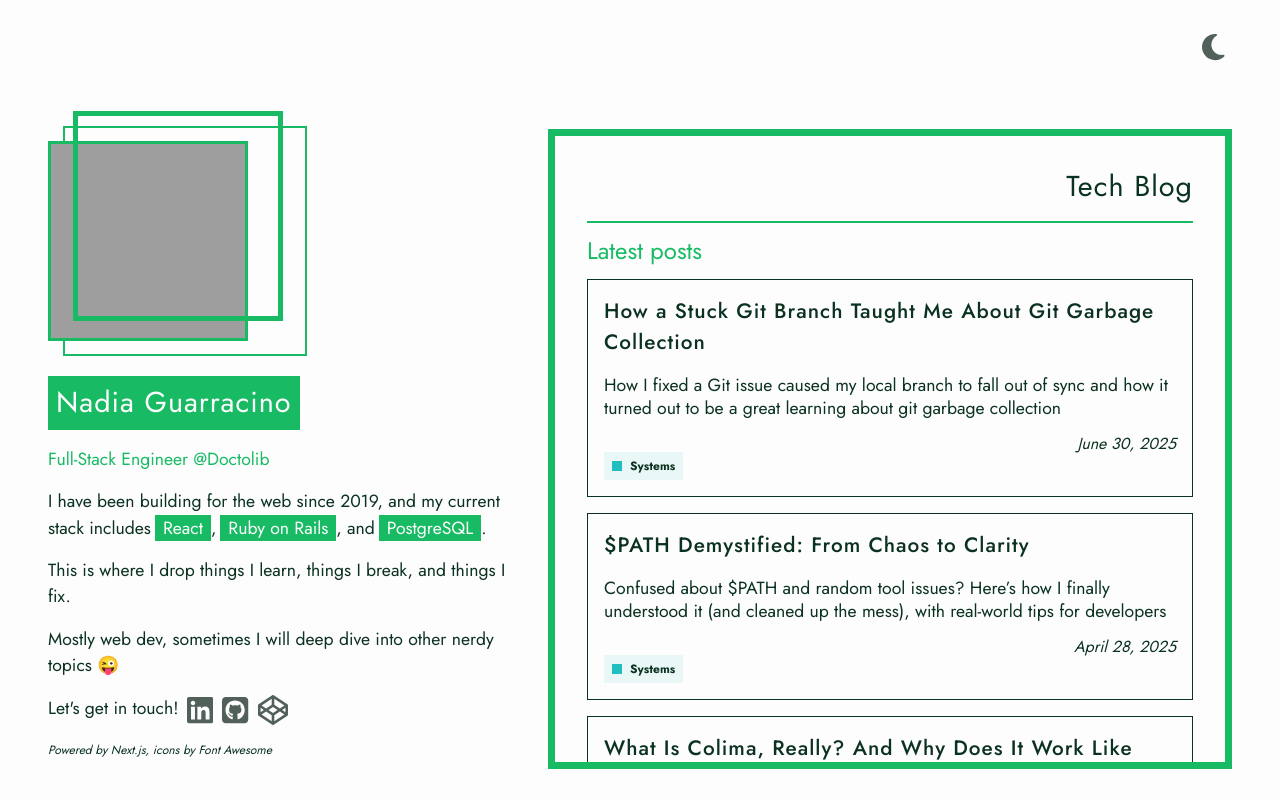
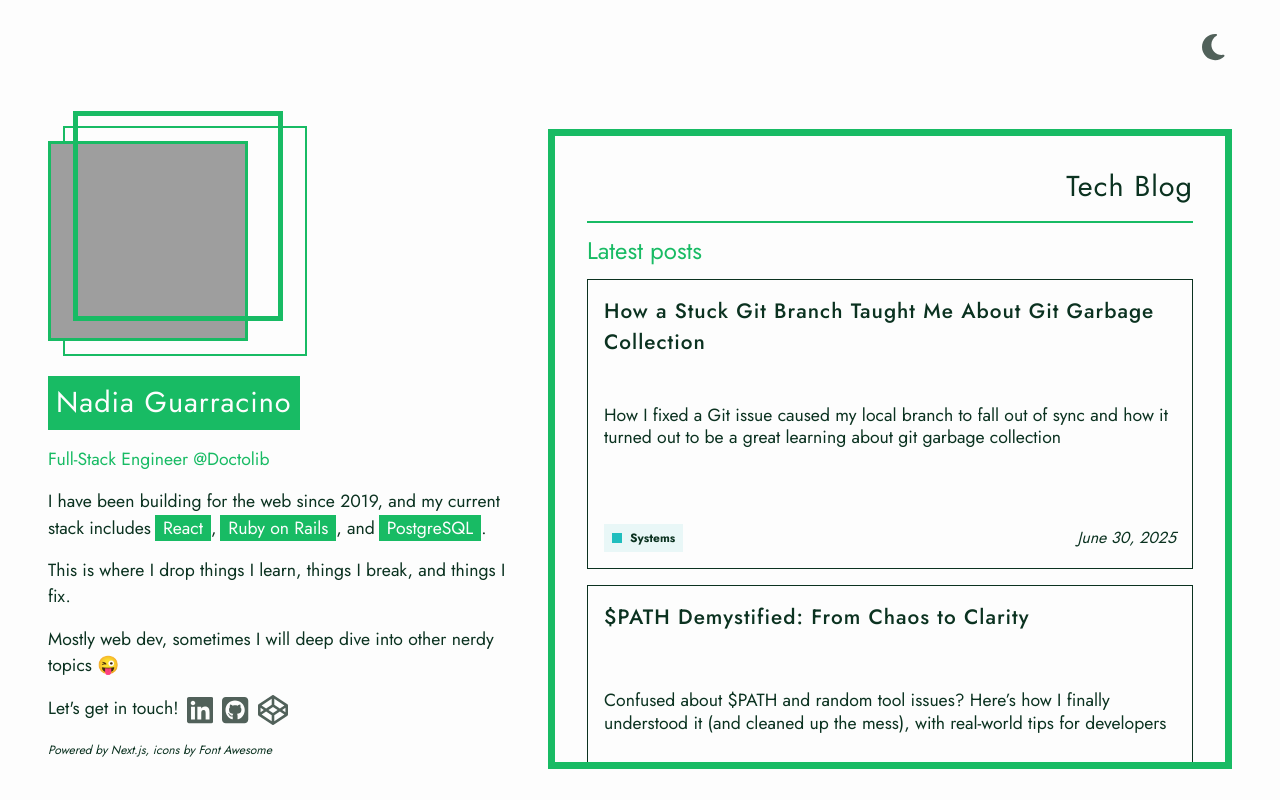
Before and after one commit to JackGarrus/nadyg-website, a Next.js app: page / in a window 1280 px wide. Built offline with nearby package versions, Linux system fonts and the light colour scheme; grey boxes are pictures that could not be loaded.

Commit message:
improve leayout

```diff
--- a/src/app/blog/page.tsx
+++ b/src/app/blog/page.tsx
@@ -14,7 +14,9 @@ export default function Page({ searchParams }: PageProps) {
   return (
     <div className={s.pageLayout}>
       <BlogHeader />
+      <br />
       <BlogArticleFilters />
+      <br />
       <br />
       <ArticleCards filter={selectedFilter} />
     </div>
--- a/src/app/components/ArticleCard.tsx
+++ b/src/app/components/ArticleCard.tsx
@@ -5,6 +5,7 @@ import s from "@/app/components/ArticleCards.module.css";
 import clsx from "clsx";
 import { Post, Topic } from "../types";
 import Label from "./Label";
+import l from "@/app/style/layout.module.css";
 
 interface Props {
   post: Post;
@@ -18,8 +19,12 @@ export function ArticleCard({ post, label }: Props) {
         <p className={clsx(s.title, t.p)}>{post.metadata.title}</p>
         <p className={t.summary}>{post.metadata.summary}</p>
         <br />
-        <p className={s.date}>{formatDate(post.metadata.publishedAt, false)}</p>
-        <Label topic={label[0] as Topic} />
+        <div className={clsx(l.flex, l.aic, l.jcsb)}>
+          <Label topic={label[0] as Topic} />
+          <p className={s.date}>
+            {formatDate(post.metadata.publishedAt, false)}
+          </p>
+        </div>
       </div>
     </Link>
   );
--- a/src/app/components/ArticleCards.module.css
+++ b/src/app/components/ArticleCards.module.css
@@ -16,6 +16,10 @@
 
   background-color: transparent;
   transition: background-color 0.3s ease-in-out;
+
+  display: flex;
+  flex-direction: column;
+  justify-content: space-between;
 }
 
 .card_inner:hover {
@@ -48,7 +52,7 @@
 
 @media screen and (min-width: 1024px) {
   .card_inner {
-    max-height: 290px;
+    height: 290px;
     border: 1px solid var(--normal);
     padding: 1rem;
   }
@@ -56,7 +60,6 @@
 
 @media screen and (min-width: 1366px) {
   .card_inner {
-    min-height: 290px;
     max-height: 290px;
   }
 }
```
